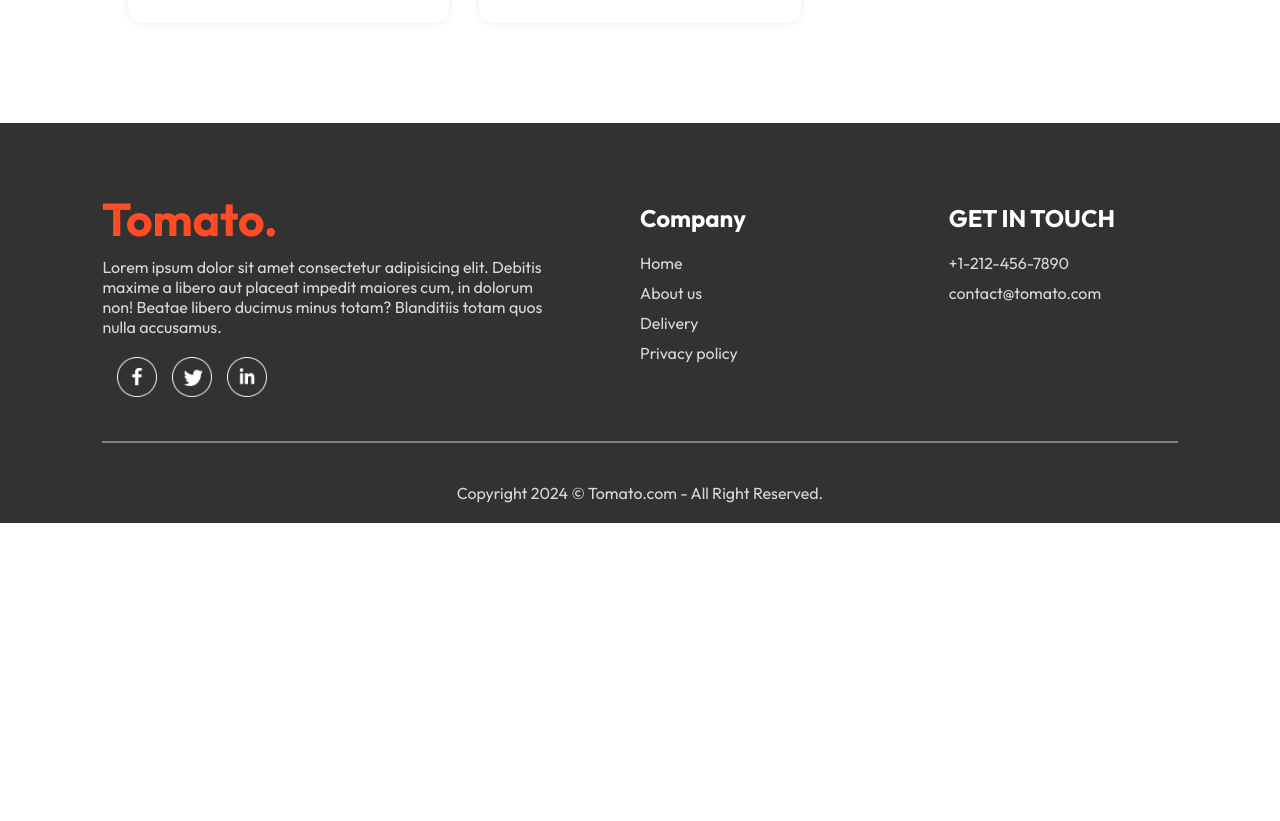
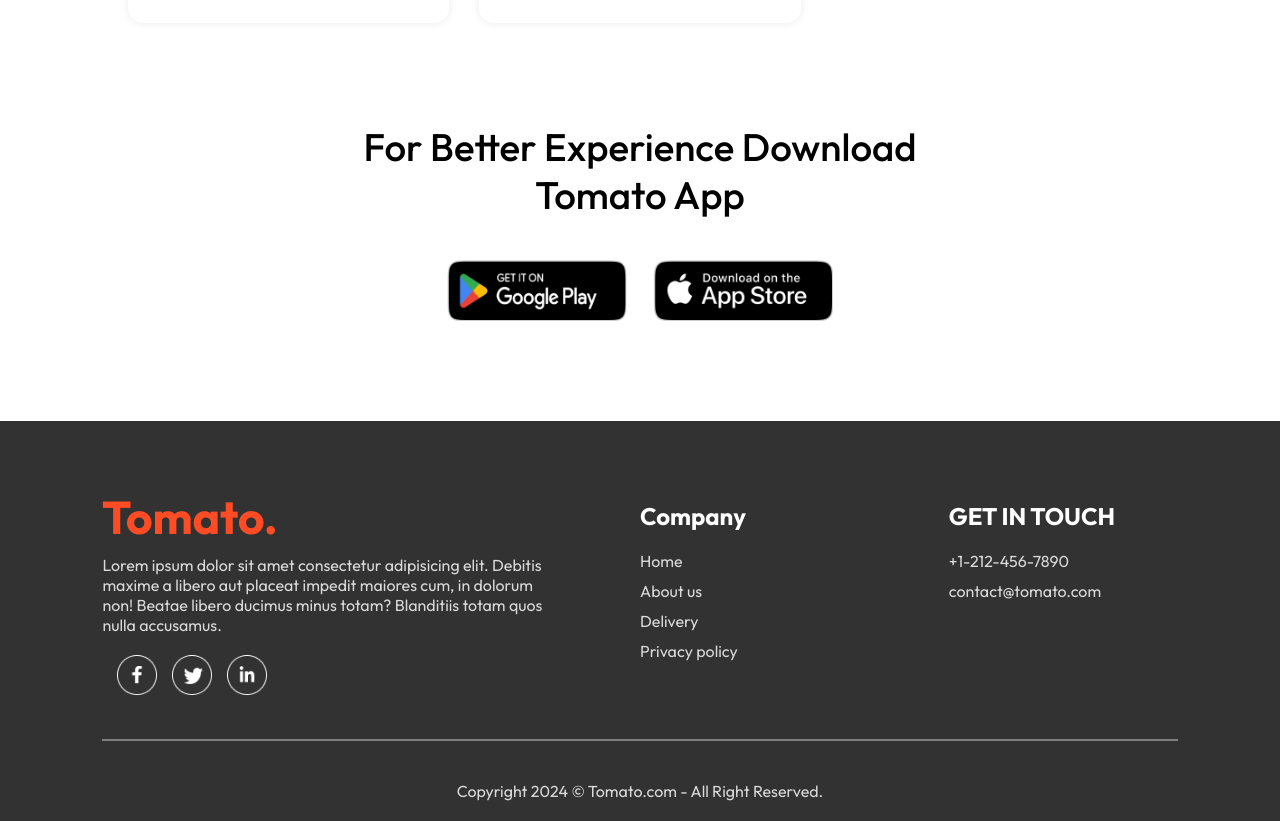
Before and after one commit to sarachafikidrissi/Foody-Website-Project, a React (Create React App) app in the folder foody/: page / in a window 1280 px wide. Shown: the part 5980-6801 px from the top of the page. Before the commit the page ends 6503 px from the top, so only its background shows below. Built offline with nearby package versions, Linux system fonts and the light colour scheme.

Commit message:
App Download Component Added

```diff
--- /dev/null
+++ b/foody/src/Components/AppDownload/AppDownload.css
@@ -0,0 +1,23 @@
+.app-download {
+    margin: auto auto;
+    margin-top: 100px;
+    font-size: max(3vw, 20px);
+    text-align: center;
+    font-weight: 500;
+}
+.app-download-platform {
+    display: flex;
+    justify-content: center;
+    gap: max(2vw, 10px);
+    margin-top: 40px;
+}
+
+.app-download-platform img {
+    width: max(30vw, 120px);
+    max-width: 180px;
+    transition: 0.5s;
+    cursor: pointer;
+}
+.app-download-platform img:hover {
+    transform: scale(1.05);
+}
--- /dev/null
+++ b/foody/src/Components/AppDownload/AppDownload.js
@@ -0,0 +1,20 @@
+import React from 'react'
+import './AppDownload.css'
+import { assets } from '../../assets/assets'
+
+function AppDownload() {
+  return (
+    <div>
+        <div className="app-download" id="app-download">
+            <p>For Better Experience Download <br /> Tomato App</p>
+            <div className="app-download-platform">
+                <img src={assets.play_store} alt="" />
+                <img src={assets.app_store} alt="" />
+            </div>
+        </div>
+
+    </div>
+  )
+}
+
+export default AppDownload
--- a/foody/src/Pages/Home/Home.js
+++ b/foody/src/Pages/Home/Home.js
@@ -3,6 +3,7 @@ import './Home.css'
 import Header from '../../Components/Header/Header'
 import ExploreMenu from '../../Components/ExploreMenu/ExploreMenu'
 import FoodDisplay from '../../Components/FoodDisplay/FoodDisplay'
+import AppDownload from '../../Components/AppDownload/AppDownload'
 function Home() {
 
   const [category, setCategory] = useState('All')
@@ -13,6 +14,7 @@ function Home() {
       <Header />
       <ExploreMenu category={category} setCategory={setCategory} />
       <FoodDisplay category={category} />
+      <AppDownload />
     </div>
   )
 }
```
